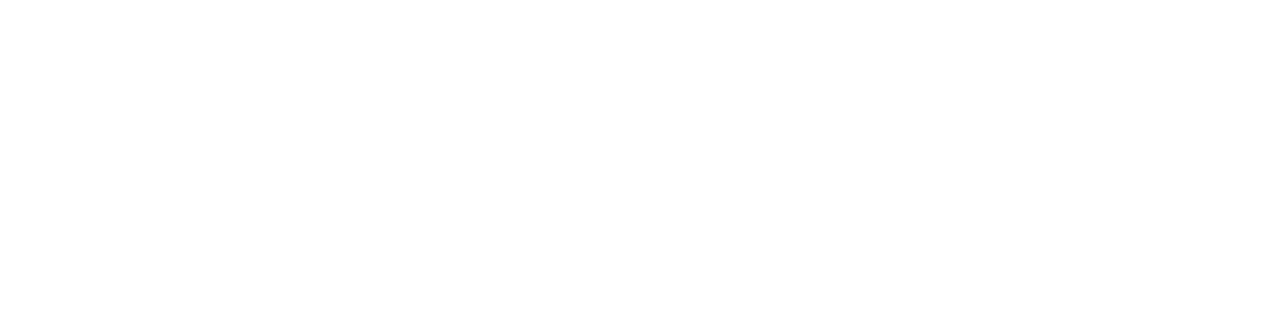
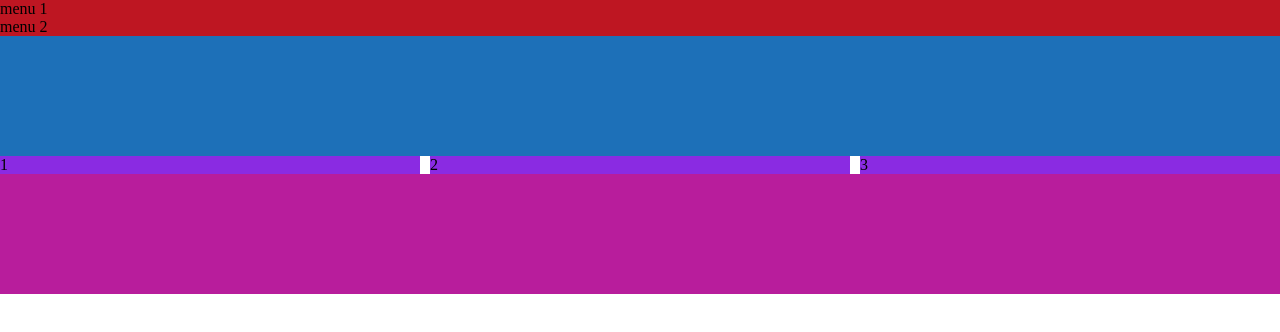
Before and after one commit to ismaelpapa/proyectopaginaswebismael, a plain HTML site: page index.html in a window 1280 px wide. Drawn offline with Linux system fonts and the light colour scheme.

Commit message:
proyecto

```diff
--- /dev/null
+++ b/css/estilos.css
@@ -0,0 +1,22 @@
+.menucabecera{background-color: #BE1622;width: 100%;}
+* {padding: 0;margin: 0;}
+.banner{
+    width: 100%;
+    height: 120px;
+    background-color: #1d70b8;
+}
+.marcocolumnas{
+    display: flex;
+    justify-content: space-around;
+    align-items: center;
+    gap: 10px;
+}
+.columnas{
+    flex: 1;
+    background-color: blueviolet;
+}
+.footer{
+    width: 100%;
+    height: 120px;
+    background-color: #b81d9c;
+}
--- a/index.html
+++ b/index.html
@@ -1,11 +1,40 @@
 <!DOCTYPE html>
 <html lang="en">
 <head>
+    <link rel="stylesheet" href="css/estilos.css">
     <meta charset="UTF-8">
     <meta name="viewport" content="width=device-width, initial-scale=1.0">
     <title>Document</title>
 </head>
 <body>
+    <div class="menucabecera">
+    <ul>
+        <li>menu 1</li>
+        <li>menu 2</li>
+    </ul>
+    </div>
+
+    <div class="banner"></div>
+    <div class="marcocolumnas">
+        <div class="columnas">
+            <ch1>1</ch1>
+        </div>
+      <div class="columnas">
+            <ch1>2</ch1>
+      </div>
+      <div class="columnas">
+           <ch1>3</ch1>
+        </div>
+
+    </div>
+    <div class="footer">
+
+    </div>
+
+
+
+
+
 
 </body>
 </html>
```
